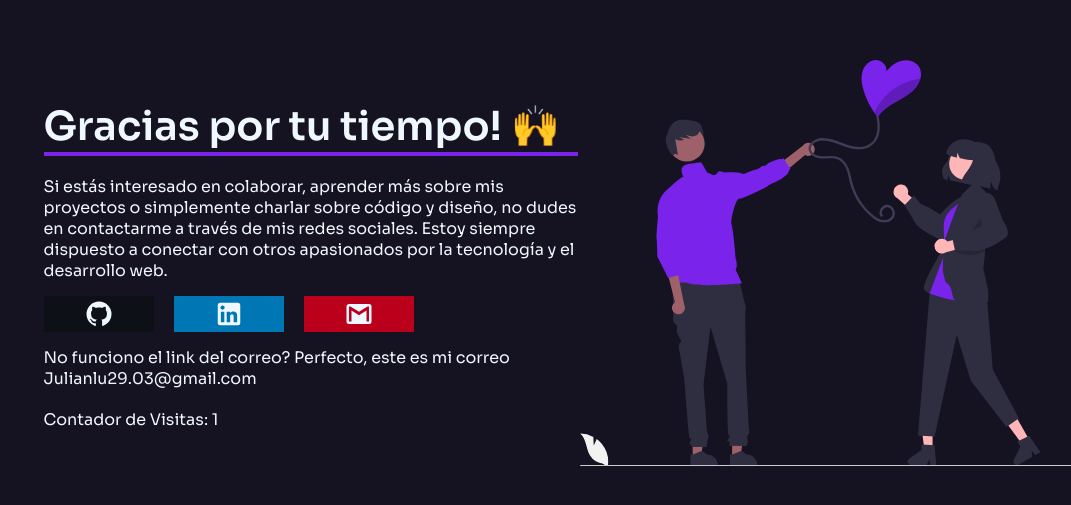
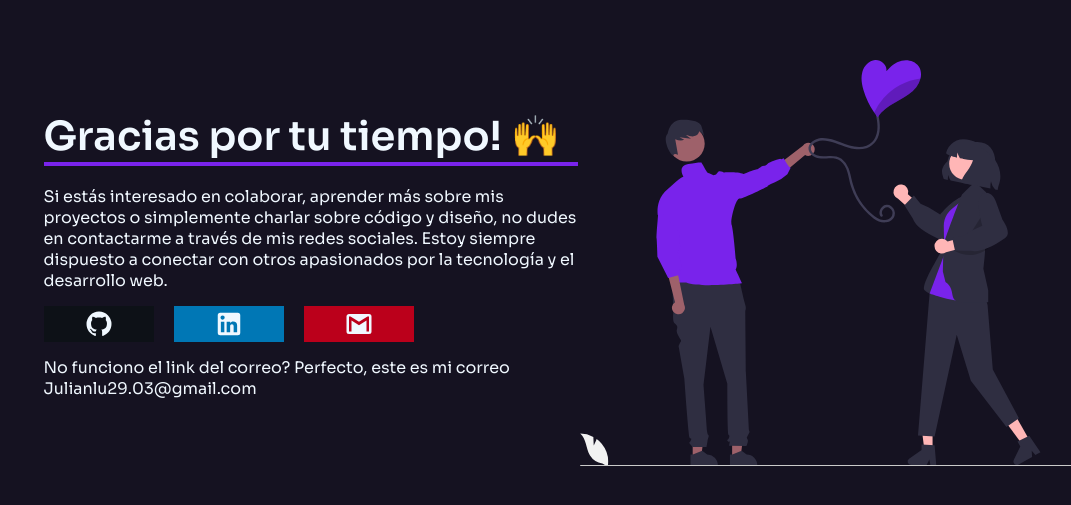
Before and after one commit to SoyNexoo/Portfolio, a React (Vite) app: page / in a window 1280 px wide. Shown: the part 2753-3258 px from the top of the page, without its empty margins (54-1125 px from the left). Built offline with nearby package versions, Linux system fonts and the light colour scheme.

Commit message:
No ViewCounter

```diff
--- a/src/views/contact/Contact.jsx
+++ b/src/views/contact/Contact.jsx
@@ -58,7 +58,6 @@ const Contact = () => {
             </Reveal>
           </div>
         </div>
-        <ViewCount></ViewCount>
       </div>
       <div>
         <Love width={550}></Love>
```
